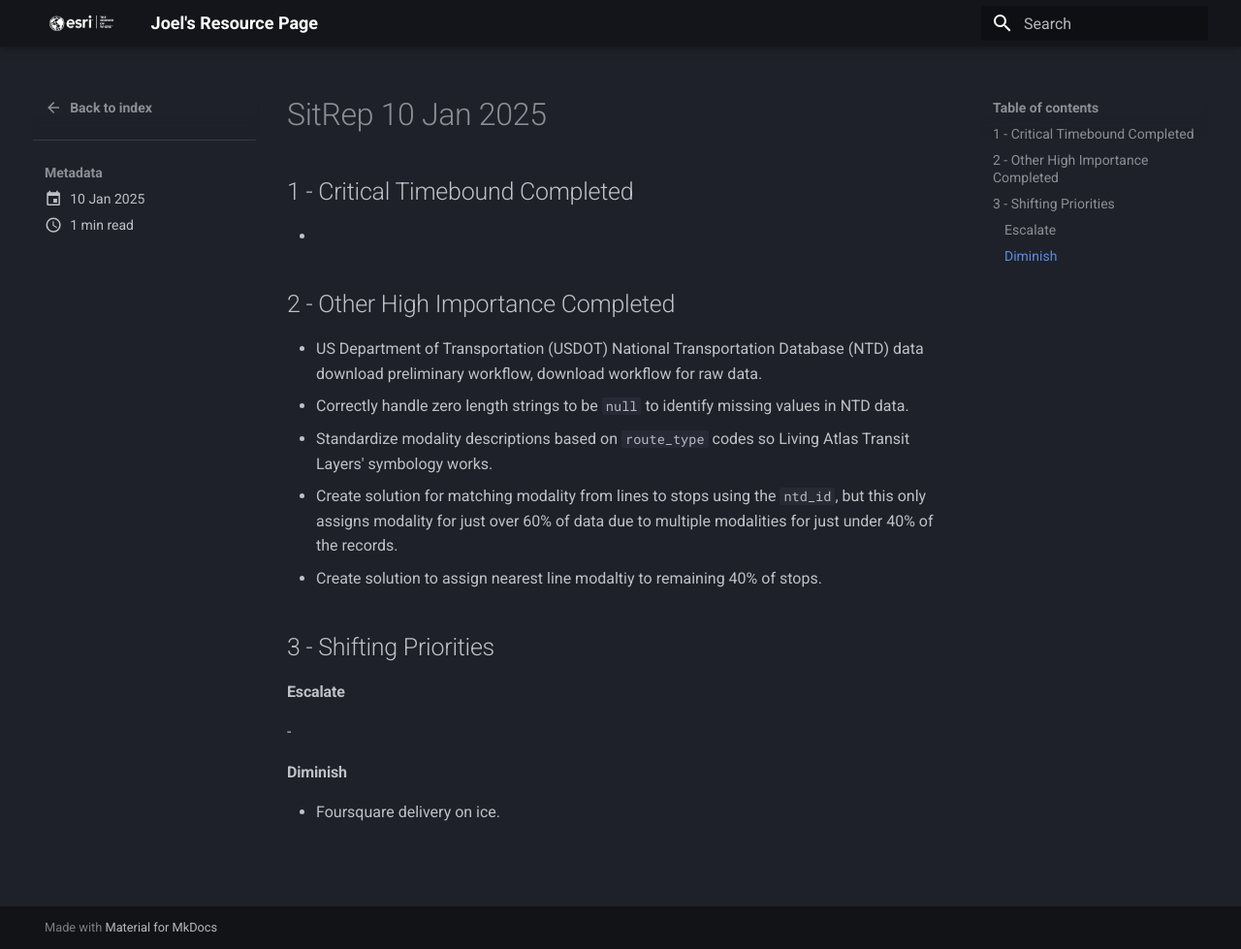
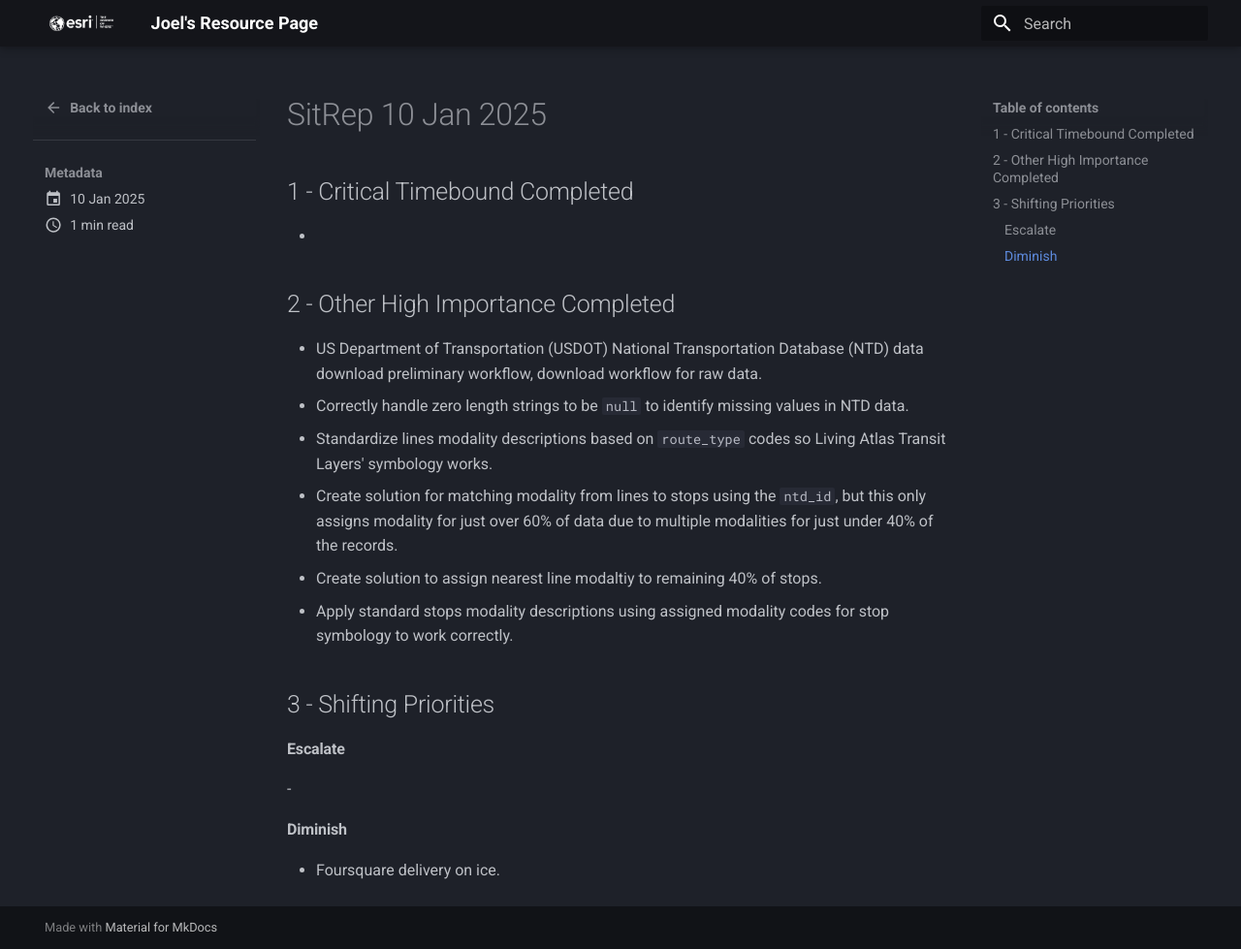
Before and after one commit to knu2xs/esri-resource-page, an MkDocs documentation site: the page built from docs/sitreps/posts/sitrep_20250110.md, in a window 1280 px wide and 979 px high. Shown: the whole window at 97% size. Built offline with MkDocs 1.6.1 and Material for MkDocs 9.7.7, drawn with Linux system fonts in a browser that asks for light colours.

Commit message:
update sitreps

```diff
--- a/docs/sitreps/posts/sitrep_20250110.md
+++ b/docs/sitreps/posts/sitrep_20250110.md
@@ -12,9 +12,10 @@ date: 2025-01-10
 
 - US Department of Transportation (USDOT) National Transportation Database (NTD) data download preliminary workflow, download workflow for raw data.
 - Correctly handle zero length strings to be `null` to identify missing values in NTD data.
-- Standardize modality descriptions based on `route_type` codes so Living Atlas Transit Layers' symbology works.
+- Standardize lines modality descriptions based on `route_type` codes so Living Atlas Transit Layers' symbology works.
 - Create solution for matching modality from lines to stops using the `ntd_id`, but this only assigns modality for just over 60% of data due to multiple modalities for just under 40% of the records.
 - Create solution to assign nearest line modaltiy to remaining 40% of stops.
+- Apply standard stops modality descriptions using assigned modality codes for stop symbology to work correctly.
 
 ## 3 - Shifting Priorities
 
```
